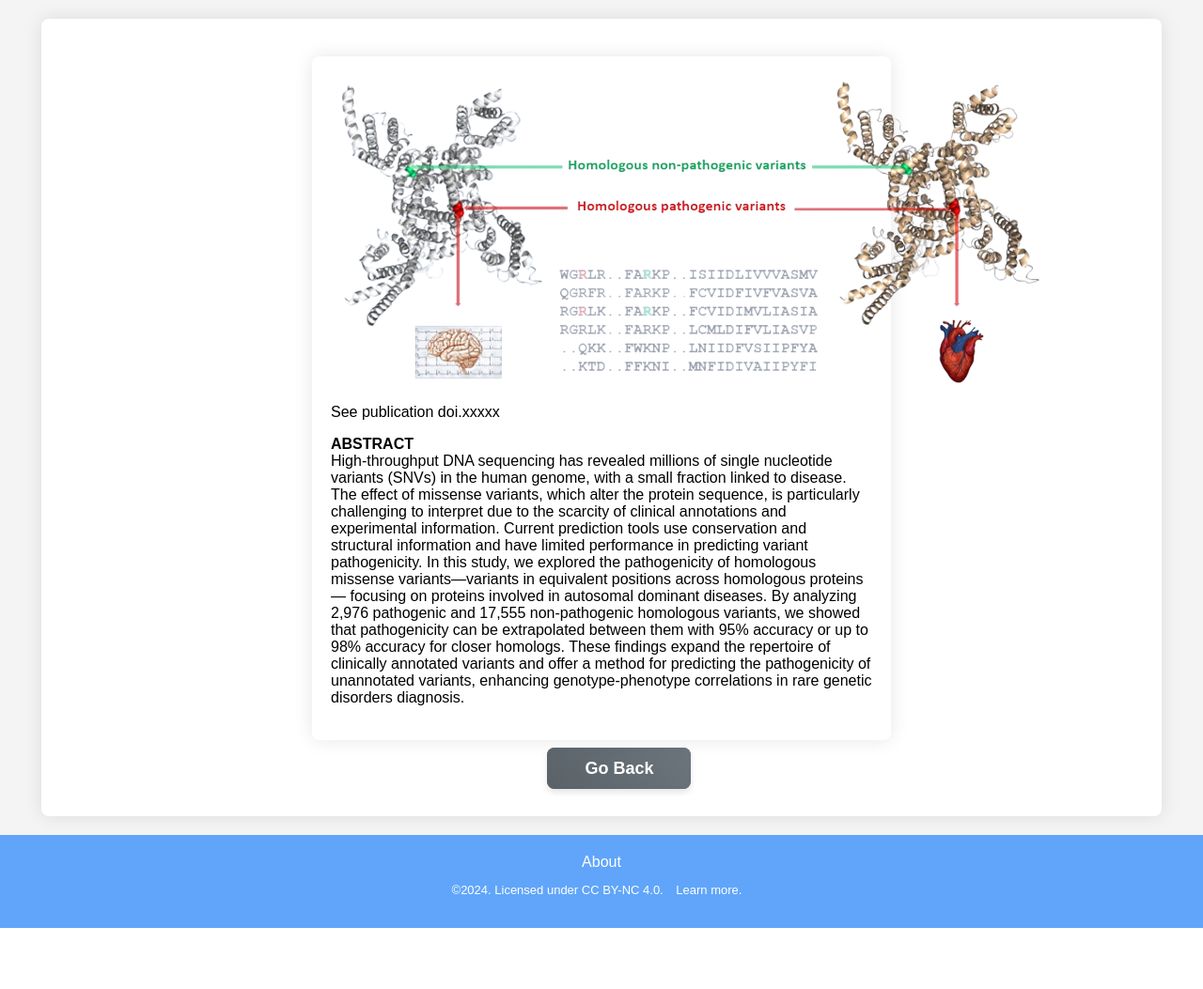
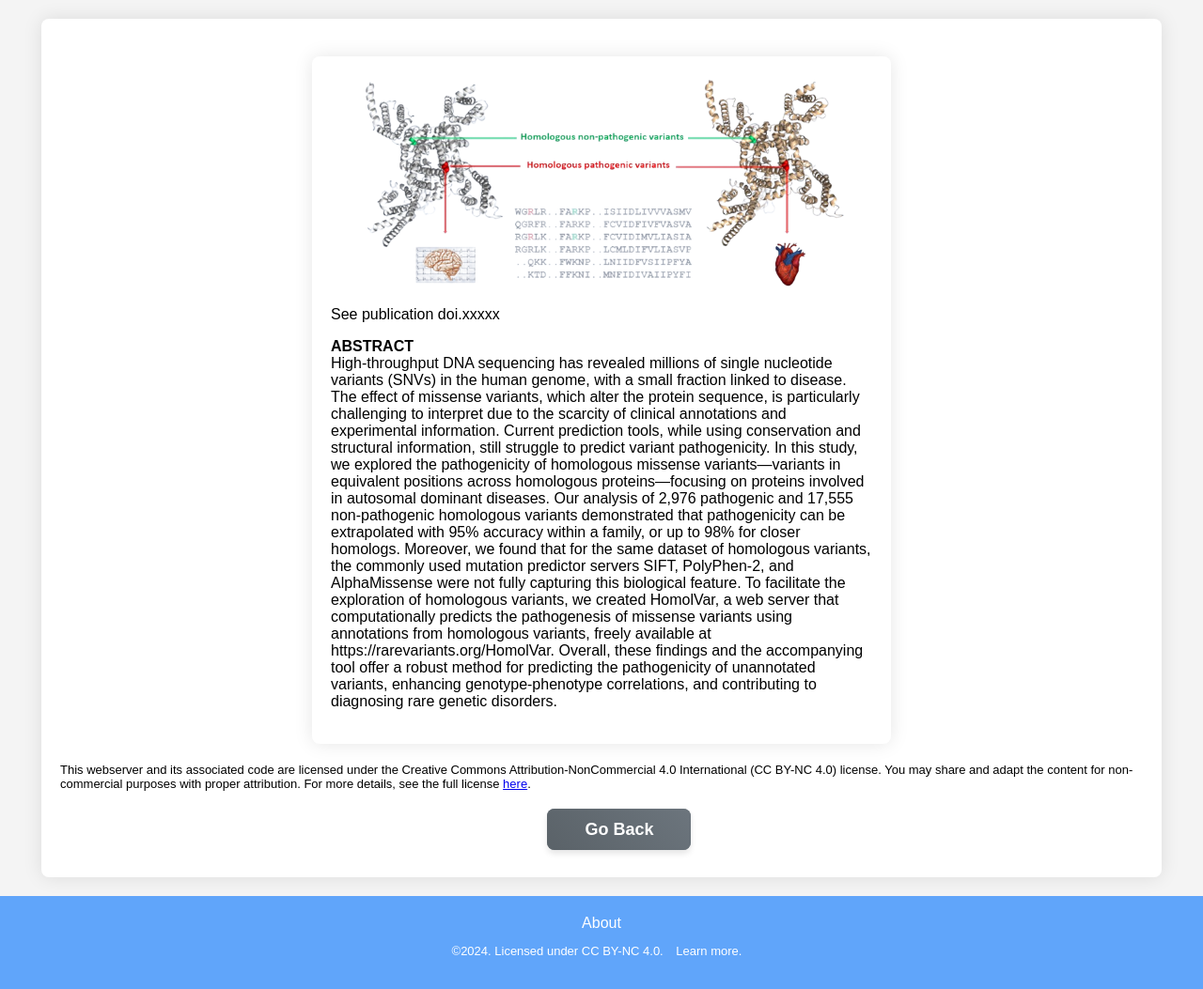
Before and after one commit to ruizzgabriel/Annotating-pathogenicity-of-missense-variants-from-homologous-proteins, a Flask app: page /about in a window 1280 px wide. Shown: the part 120-1173 px from the top of the page at 94% size. Before the commit the page ends 1108 px from the top, so only its background shows below. Run offline with Flask 3, Linux system fonts and the light colour scheme; parts of the project's set-up code (start-up, migrations or seed data) failed here and were passed over; some libraries are stand-ins or nearby versions.

Commit message:
update about

```diff
--- a/HomolVar_webserver/templates/about.html
+++ b/HomolVar_webserver/templates/about.html
@@ -2,23 +2,25 @@
 {% block body %}
     <div class="container_params">
         <div style="text-align: center;">
-            <img src="/homologous_graphical_plot.png" alt="Homologous Logo" class="w-120 h-60">
+            <img src="/homologous_graphical_plot.png" alt="Homologous Logo" style="width: 90%; height: auto;">
         </div>
         <p>See publication doi.xxxxx</p>
         <p> <b>ABSTRACT</b><br>
-            High-throughput DNA sequencing has revealed millions of single nucleotide variants (SNVs)
-            in the human genome, with a small fraction linked to disease. The effect of missense variants,
-            which alter the protein sequence, is particularly challenging to interpret due to the scarcity of
-            clinical annotations and experimental information. Current prediction tools use conservation
-            and structural information and have limited performance in predicting variant pathogenicity.
-            In this study, we explored the pathogenicity of homologous missense variants—variants in
-            equivalent positions across homologous proteins— focusing on proteins involved in
-            autosomal dominant diseases. By analyzing 2,976 pathogenic and 17,555 non-pathogenic
-            homologous variants, we showed that pathogenicity can be extrapolated between them with
-            95% accuracy or up to 98% accuracy for closer homologs. These findings expand the repertoire
-            of clinically annotated variants and offer a method for predicting the pathogenicity of
-            unannotated variants, enhancing genotype-phenotype correlations in rare genetic disorders
-            diagnosis.</p>
+            High-throughput DNA sequencing has revealed millions of single nucleotide variants (SNVs) in the human genome,
+            with a small fraction linked to disease. The effect of missense variants, which alter the protein sequence,
+            is particularly challenging to interpret due to the scarcity of clinical annotations and experimental information.
+            Current prediction tools, while using conservation and structural information, still struggle to predict variant pathogenicity.
+            In this study, we explored the pathogenicity of homologous missense variants—variants in equivalent positions across homologous
+            proteins—focusing on proteins involved in autosomal dominant diseases. Our analysis of 2,976 pathogenic and 17,555 non-pathogenic
+            homologous variants demonstrated that pathogenicity can be extrapolated with 95% accuracy within a family, or up to 98% for closer homologs.
+            Moreover, we found that for the same dataset of homologous variants, the commonly used mutation predictor servers SIFT, PolyPhen-2,
+            and AlphaMissense were not fully capturing this biological feature. To facilitate the exploration of homologous variants, we created HomolVar,
+            a web server that computationally predicts the pathogenesis of missense variants using annotations from homologous variants,
+            freely available at https://rarevariants.org/HomolVar. Overall, these findings and the accompanying tool offer a robust method for
+            predicting the pathogenicity of unannotated variants, enhancing genotype-phenotype correlations, and contributing to diagnosing
+            rare genetic disorders. </p>
         </div>
+        <p style="font-size: small;">This webserver and its associated code are licensed under the Creative Commons Attribution-NonCommercial 4.0 International (CC BY-NC 4.0) license. You may share and adapt the content for non-commercial purposes with proper attribution. For more details, see the full license <a href="https://creativecommons.org/licenses/by-nc/4.0/" target="_blank">here</a>.</p>
+        <br>
         <a href="{{ url_for('pathogenicity_predictor') }}" class="go-back-button">Go Back</a>
 {% endblock %}
```
